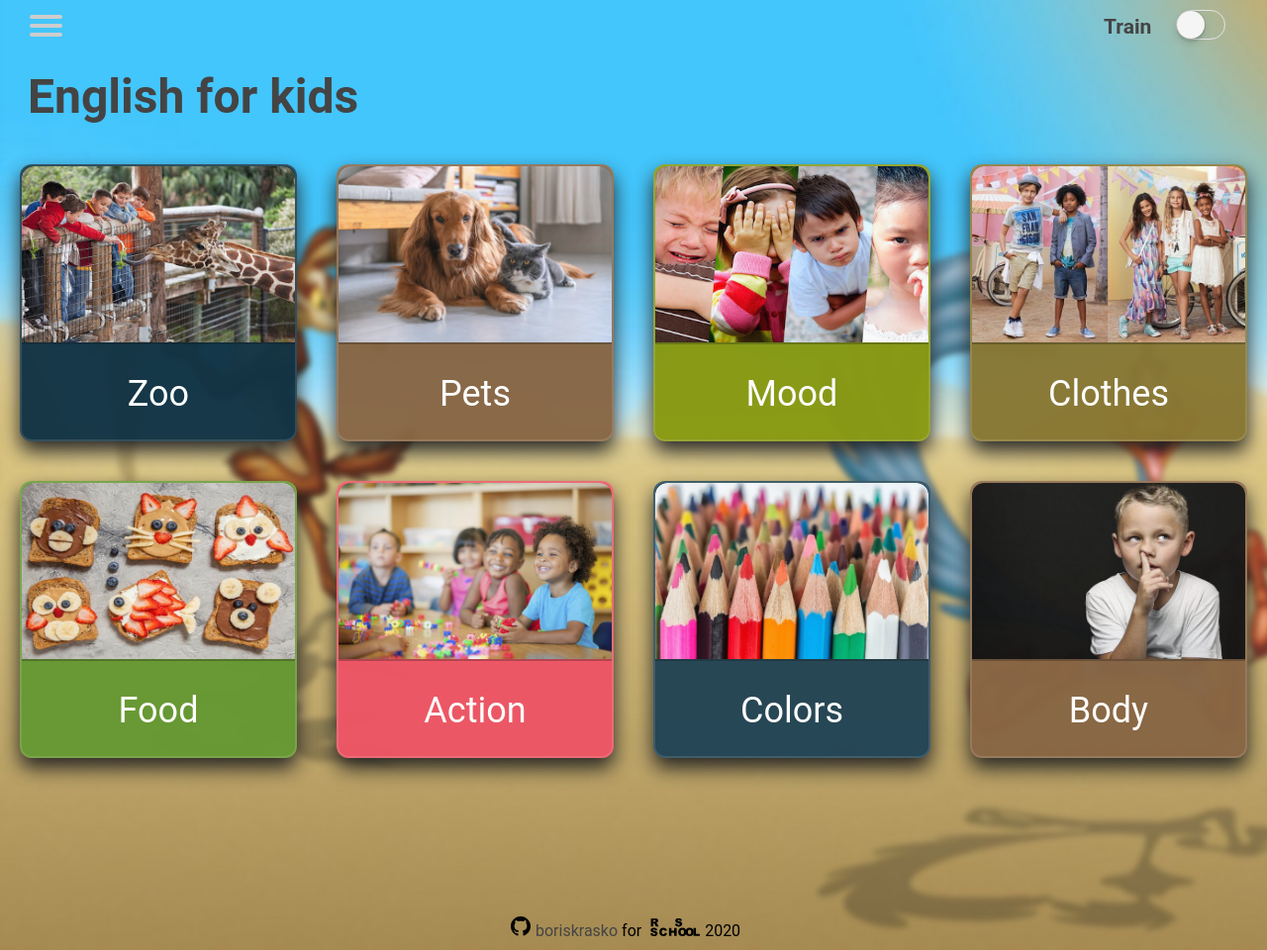
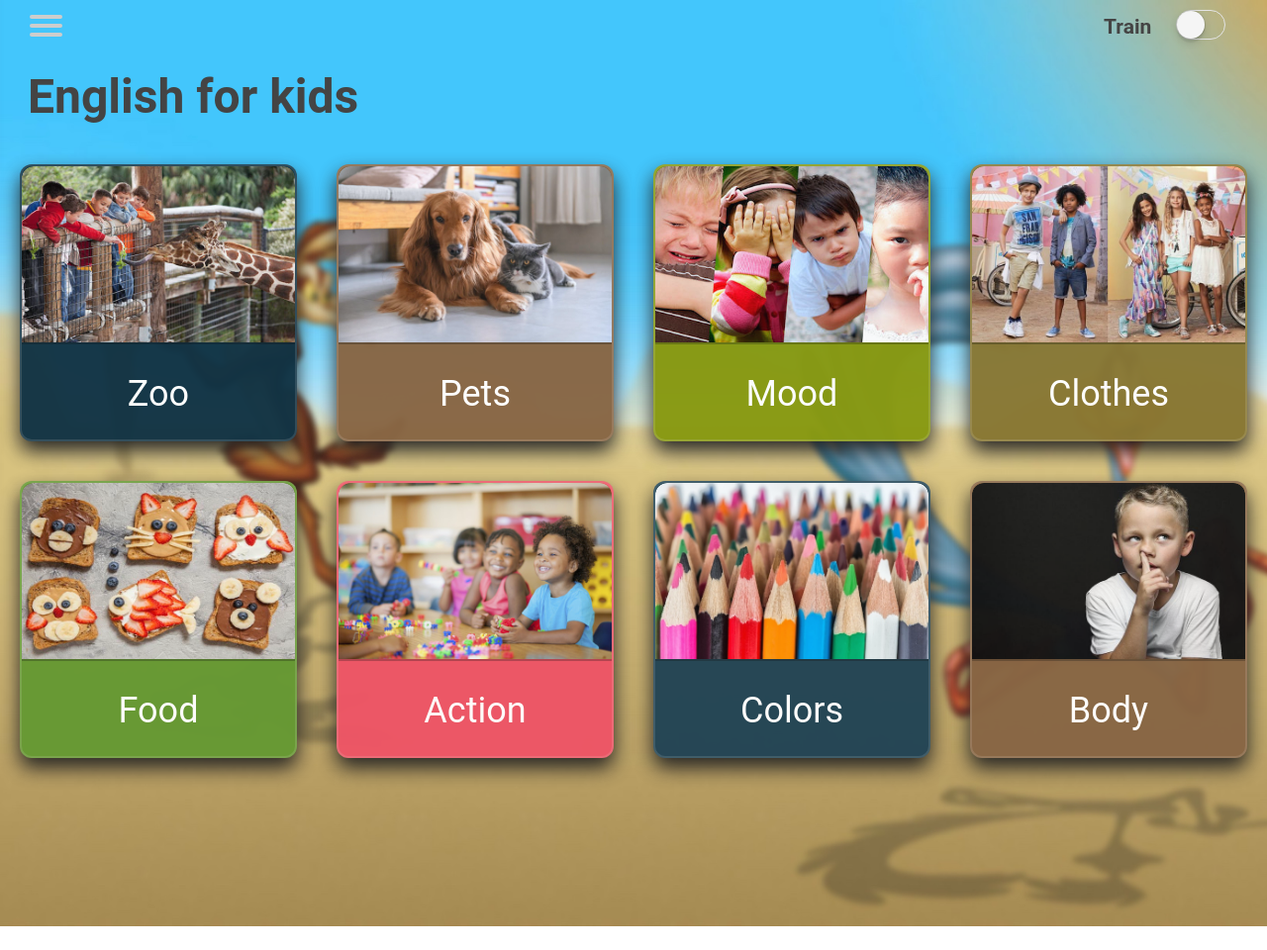
Before and after one commit to loveoverflowdev/english-for-kids, a website built with webpack: page src/index.html in a window 1280 px wide. Shown: the whole page at 99% size. After the commit the page ends 936 px from the top, so only its background shows below. Built offline with nearby package versions, Linux system fonts and the light colour scheme.

Commit message:
remove unnecessary footer

```diff
--- a/src/index.html
+++ b/src/index.html
@@ -35,8 +35,6 @@
     </div>
   </main>
   <footer>
-    <a href="https://github.com/boriskrasko"><img class="git" src="svg/iconmonstr-github.svg" alt="logo github">boriskrasko </a>for
-    <a href="https://rs.school"><img src="svg/rs_school.svg" alt="logo rolling scopes school"></a><span>2020</span>
 	</footer>
 </body>
 </html>
```
